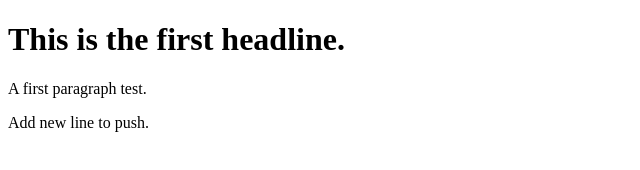
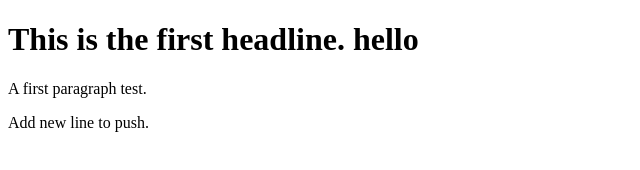
Before and after one commit to Bp437/IS117DemoS20, a plain HTML site: page index.html in a window 1280 px wide. Shown: the whole page, without its empty margins (0-640 px from the left). Drawn offline with Linux system fonts and the light colour scheme.

Commit message:
Update index.html

```diff
--- a/index.html
+++ b/index.html
@@ -7,7 +7,7 @@
 
 <body>
     <h1>
-        This is the first headline.
+        This is the first headline. hello
     </h1>
     <p>
         A first paragraph test.
```
